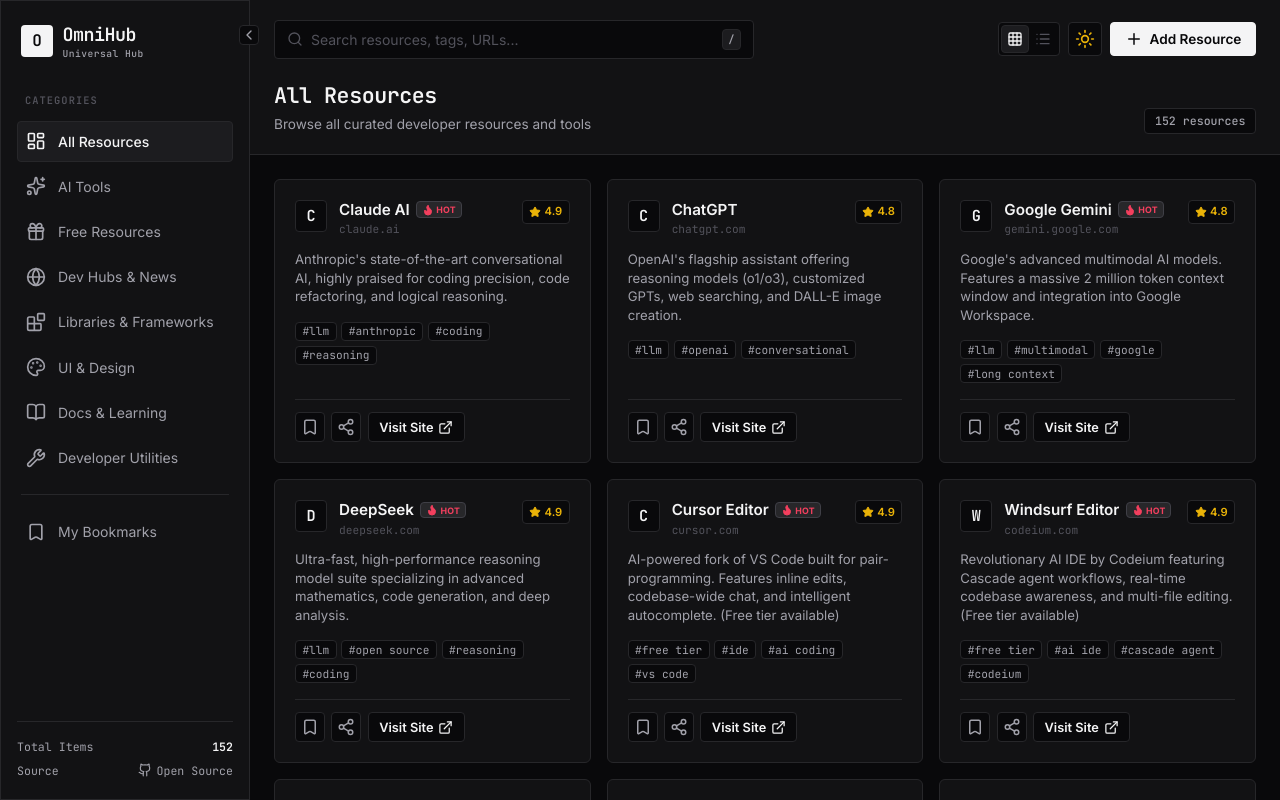
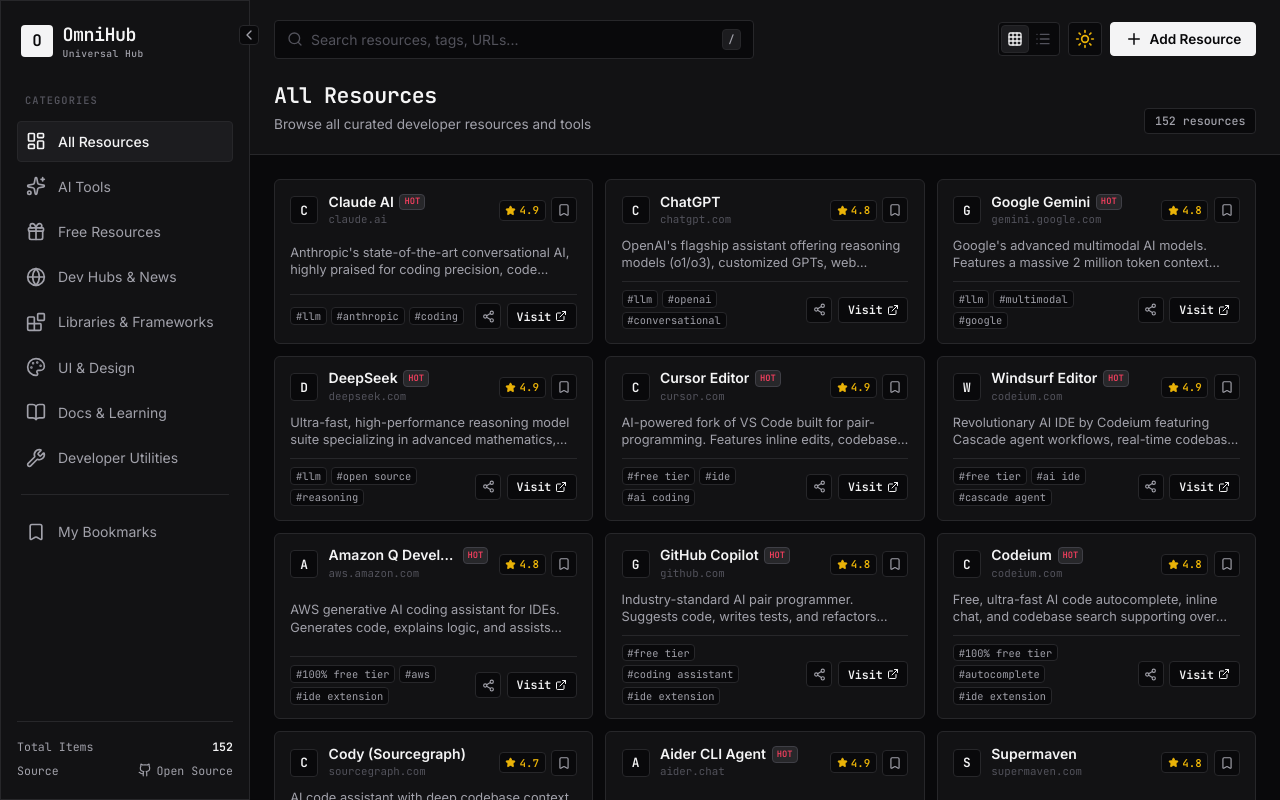
Before and after one commit to Ratul-NotFound/OmniHub, a React (Vite) app: page / in a window 1280 px wide. Shown: the top 800 px of the page. Built offline with nearby package versions, Linux system fonts and the light colour scheme.

Commit message:
Redesigned resource cards into compact 3-row structured layout

```diff
--- a/src/App.module.css
+++ b/src/App.module.css
@@ -58,8 +58,8 @@
 
 .gridLayout {
   display: grid;
-  grid-template-columns: repeat(auto-fill, minmax(300px, 1fr));
-  gap: 1rem;
+  grid-template-columns: repeat(auto-fill, minmax(265px, 1fr));
+  gap: 0.75rem;
 }
 
 .listLayout {
--- a/src/components/ResourceCard.module.css
+++ b/src/components/ResourceCard.module.css
@@ -1,32 +1,12 @@
 .card {
   position: relative;
   display: flex;
-  overflow: hidden;
+  flex-direction: column;
+  justify-content: space-between;
   border-radius: var(--radius-md);
   background-color: var(--bg-secondary);
   border: 1px solid var(--border-color);
   transition: all var(--transition-fast);
-}
-
-.gridCard {
-  flex-direction: column;
-  justify-content: space-between;
-  min-height: 200px;
-  padding: 1.25rem;
-}
-
-.listCard {
-  flex-direction: row;
-  align-items: center;
-  justify-content: space-between;
-  padding: 0.85rem 1.25rem;
-  width: 100%;
-  gap: 1.5rem;
-}
-
-/* Remove Background Glow for Raw Coded Style */
-.glowBg {
-  display: none;
 }
 
 .card:hover {
@@ -34,29 +14,39 @@
   background-color: var(--bg-tertiary);
 }
 
-/* Card Content Area */
-.content {
-  z-index: 1;
-  flex: 1;
+/* Grid View Card */
+.gridCard {
+  padding: 0.85rem 0.95rem;
+  min-height: 150px;
+  gap: 0.6rem;
 }
 
+/* List View Card */
+.listCard {
+  flex-direction: row;
+  align-items: center;
+  justify-content: space-between;
+  padding: 0.75rem 1rem;
+  gap: 1.25rem;
+}
+
+/* Header Row */
 .header {
   display: flex;
-  align-items: flex-start;
-  gap: 0.75rem;
-  margin-bottom: 0.75rem;
+  align-items: center;
+  gap: 0.65rem;
+  width: 100%;
 }
 
 .listCard .header {
-  margin-bottom: 0;
-  flex: 0 0 220px;
+  flex: 0 0 240px;
 }
 
-/* Avatar / Favicon Container (Raw square format) */
+/* Favicon Avatar */
 .avatar {
   position: relative;
-  width: 32px;
-  height: 32px;
+  width: 28px;
+  height: 28px;
   border-radius: var(--radius-sm);
   background-color: var(--bg-primary);
   display: flex;
@@ -68,8 +58,8 @@
 }
 
 .favicon {
-  width: 16px;
-  height: 16px;
+  width: 14px;
+  height: 14px;
   object-fit: contain;
   z-index: 2;
 }
@@ -77,56 +67,71 @@
 .fallbackLetter {
   position: absolute;
   font-family: var(--font-mono);
-  font-weight: 600;
-  font-size: 0.95rem;
+  font-weight: 700;
+  font-size: 0.8rem;
   color: var(--text-primary);
   z-index: 1;
 }
 
-.titleInfo {
+/* Title & Domain Area */
+.titleArea {
   display: flex;
   flex-direction: column;
-  gap: 0.1rem;
+  gap: 0.05rem;
+  min-width: 0;
   flex: 1;
 }
 
-.titleRow {
+.titleLine {
   display: flex;
   align-items: center;
-  gap: 0.4rem;
-  flex-wrap: wrap;
+  gap: 0.35rem;
+  min-width: 0;
 }
 
 .title {
   font-family: var(--font-sans);
-  font-size: 0.95rem;
+  font-size: 0.875rem;
   font-weight: 600;
   color: var(--text-primary);
-  line-height: 1.3;
+  line-height: 1.2;
+  white-space: nowrap;
+  overflow: hidden;
+  text-overflow: ellipsis;
 }
 
 .domain {
   font-family: var(--font-mono);
-  font-size: 0.7rem;
+  font-size: 0.675rem;
   color: var(--text-muted);
+  white-space: nowrap;
+  overflow: hidden;
+  text-overflow: ellipsis;
 }
 
-/* Hot Badge (Minimalist) */
+/* Hot Badge */
 .hotBadge {
   display: inline-flex;
   align-items: center;
-  gap: 0.15rem;
   background-color: var(--border-color);
   color: var(--accent-danger);
   border: 1px solid var(--border-hover);
   font-size: 0.55rem;
+  font-family: var(--font-mono);
   font-weight: 700;
-  padding: 0.05rem 0.3rem;
+  padding: 0.05rem 0.25rem;
   border-radius: var(--radius-sm);
-  letter-spacing: 0.02em;
+  flex-shrink: 0;
 }
 
-/* Rating Badge */
+/* Header Actions (Rating & Bookmark) */
+.headerActions {
+  display: flex;
+  align-items: center;
+  gap: 0.35rem;
+  flex-shrink: 0;
+}
+
 .ratingBadge {
   display: flex;
   align-items: center;
@@ -134,91 +139,29 @@
   background-color: var(--bg-primary);
   border: 1px solid var(--border-color);
   color: var(--accent-amber);
-  padding: 0.15rem 0.4rem;
+  padding: 0.1rem 0.35rem;
   border-radius: var(--radius-sm);
-  font-size: 0.7rem;
+  font-family: var(--font-mono);
+  font-size: 0.675rem;
   font-weight: 600;
-  flex-shrink: 0;
 }
 
-.starIcon {
-  color: var(--accent-amber);
-}
-
-/* Description text */
-.description {
-  font-size: 0.825rem;
-  color: var(--text-secondary);
-  line-height: 1.4;
-  margin-bottom: 1rem;
-}
-
-.listCard .description {
-  margin-bottom: 0;
-  padding: 0 0.5rem;
-}
-
-/* Tags Container */
-.tagsContainer {
-  display: flex;
-  flex-wrap: wrap;
-  gap: 0.3rem;
-}
-
-.listCard .tagsContainer {
-  display: none;
-}
-
-.tag {
-  font-family: var(--font-mono);
-  font-size: 0.7rem;
-  color: var(--text-secondary);
-  background-color: var(--bg-primary);
-  border: 1px solid var(--border-color);
-  padding: 0.1rem 0.4rem;
-  border-radius: var(--radius-sm);
-  transition: all var(--transition-fast);
-  cursor: pointer;
-}
-
-.tag:hover {
-  color: var(--text-primary);
-  border-color: var(--border-hover);
-}
-
-/* Actions Section */
-.actions {
-  display: flex;
-  align-items: center;
-  gap: 0.4rem;
-  z-index: 1;
-}
-
-.gridCard .actions {
-  margin-top: 1rem;
-  border-top: 1px solid var(--border-color);
-  padding-top: 0.75rem;
-}
-
-.listCard .actions {
-  flex-shrink: 0;
-}
-
-.actionBtn {
-  position: relative;
+/* Icon Buttons (Share & Bookmark) */
+.iconBtn {
   display: flex;
   align-items: center;
   justify-content: center;
-  width: 30px;
-  height: 30px;
+  width: 26px;
+  height: 26px;
   border-radius: var(--radius-sm);
   color: var(--text-secondary);
   background-color: var(--bg-primary);
   border: 1px solid var(--border-color);
   transition: all var(--transition-fast);
+  cursor: pointer;
 }
 
-.actionBtn:hover {
+.iconBtn:hover {
   color: var(--text-primary);
   border-color: var(--border-hover);
 }
@@ -233,40 +176,93 @@
   border-color: var(--accent-success) !important;
 }
 
-.checkIcon {
-  animation: none;
+/* Description */
+.description {
+  font-size: 0.8rem;
+  color: var(--text-secondary);
+  line-height: 1.35;
+  margin: 0;
+  display: -webkit-box;
+  -webkit-line-clamp: 2;
+  -webkit-box-orient: vertical;
+  overflow: hidden;
+  text-overflow: ellipsis;
 }
 
-/* Copied Tooltip (Flat monochrome) */
-.copiedTooltip {
-  position: absolute;
-  bottom: 125%;
-  left: 50%;
-  transform: translateX(-50%);
-  background-color: var(--bg-primary);
-  border: 1px solid var(--accent-success);
-  color: var(--accent-success);
+.listCard .description {
+  flex: 1;
+  -webkit-line-clamp: 1;
+}
+
+/* Footer Row */
+.footer {
+  display: flex;
+  align-items: center;
+  justify-content: space-between;
+  gap: 0.5rem;
+  padding-top: 0.5rem;
+  border-top: 1px solid var(--border-color);
+}
+
+.listCard .footer {
+  border-top: none;
+  padding-top: 0;
+  flex-shrink: 0;
+}
+
+/* Tags Row */
+.tagsRow {
+  display: flex;
+  align-items: center;
+  gap: 0.25rem;
+  flex-wrap: wrap;
+  overflow: hidden;
+}
+
+.listCard .tagsRow {
+  display: none;
+}
+
+.tag {
   font-family: var(--font-mono);
   font-size: 0.65rem;
-  font-weight: 600;
-  padding: 0.15rem 0.35rem;
+  color: var(--text-secondary);
+  background-color: var(--bg-primary);
+  border: 1px solid var(--border-color);
+  padding: 0.05rem 0.3rem;
   border-radius: var(--radius-sm);
-  pointer-events: none;
+  transition: all var(--transition-fast);
+  cursor: pointer;
   white-space: nowrap;
 }
 
-/* Visit Site Button (Raw border button) */
+.tag:hover {
+  color: var(--text-primary);
+  border-color: var(--border-hover);
+}
+
+/* Buttons Row */
+.btnRow {
+  display: flex;
+  align-items: center;
+  gap: 0.35rem;
+  flex-shrink: 0;
+  margin-left: auto;
+}
+
+/* Visit Button */
 .visitBtn {
   display: inline-flex;
   align-items: center;
-  gap: 0.3rem;
+  gap: 0.25rem;
   background-color: var(--bg-primary);
   color: var(--text-primary);
   border: 1px solid var(--border-color);
-  padding: 0 0.65rem;
-  height: 30px;
+  padding: 0 0.55rem;
+  height: 26px;
   border-radius: var(--radius-sm);
-  font-size: 0.8rem;
+  font-family: var(--font-mono);
+  font-size: 0.725rem;
   font-weight: 600;
   transition: all var(--transition-fast);
 }
@@ -277,44 +273,25 @@
   border-color: var(--text-primary);
 }
 
-/* Responsive Overrides */
+/* Mobile responsive */
 @media (max-width: 768px) {
   .listCard {
     flex-direction: column;
     align-items: stretch;
-    gap: 0.75rem;
-    padding: 1rem;
+    gap: 0.6rem;
+    padding: 0.85rem;
   }
 
   .listCard .header {
     flex: none;
   }
 
-  .listCard .description {
-    padding: 0;
+  .listCard .tagsRow {
+    display: flex;
   }
 
-  .listCard .tagsContainer {
-    display: flex;
-    margin-top: 0.5rem;
-  }
-
-  .listCard .actions {
+  .listCard .footer {
     border-top: 1px solid var(--border-color);
     padding-top: 0.5rem;
-    margin-top: 0.25rem;
-    justify-content: flex-start;
   }
 }
-
-@media (max-width: 480px) {
-  .visitText {
-    display: none;
-  }
-
-  .visitBtn {
-    padding: 0;
-    width: 30px;
-    justify-content: center;
-  }
-}
--- a/src/components/ResourceCard.tsx
+++ b/src/components/ResourceCard.tsx
@@ -6,7 +6,6 @@
   ExternalLink,
   Share2,
   Star,
-  Flame,
   Check
 } from 'lucide-react';
 
@@ -55,21 +54,15 @@
     <div className={`
       ${styles.card}
       ${isListView ? styles.listCard : styles.gridCard}
-      glass-panel glass-panel-hover
+      glass-panel
     `}>
-      {/* Background glow effects for grid view */}
-      {!isListView && <div className={styles.glowBg} />}
-
-      {/* Main Content Area */}
-      <div className={styles.content}>
+      {/* Header Section */}
       <div className={styles.header}>
-          {/* Favicon or fallback domain indicator */}
         <div className={styles.avatar}>
           <img
             src={`https://www.google.com/s2/favicons?sz=64&domain=${getDomain(resource.url)}`}
             alt=""
             onError={(e) => {
-                // If it fails to load, replace with clean placeholder
               (e.target as HTMLImageElement).style.display = 'none';
             }}
             className={styles.favicon}
@@ -79,33 +72,39 @@
           </span>
         </div>
 
-          <div className={styles.titleInfo}>
-            <div className={styles.titleRow}>
-              <h3 className={styles.title}>{resource.title}</h3>
+        <div className={styles.titleArea}>
+          <div className={styles.titleLine}>
+            <h3 className={styles.title} title={resource.title}>{resource.title}</h3>
             {resource.isHot && (
-                <span className={styles.hotBadge} title="Trending Resource">
-                  <Flame size={12} fill="currentColor" /> HOT
-                </span>
+              <span className={styles.hotBadge}>HOT</span>
             )}
           </div>
-
-            {/* Domain text */}
           <span className={styles.domain}>{getDomain(resource.url)}</span>
         </div>
 
-          {/* Rating */}
+        <div className={styles.headerActions}>
           <div className={styles.ratingBadge}>
-            <Star size={12} className={styles.starIcon} fill="currentColor" />
+            <Star size={11} fill="currentColor" />
             <span>{resource.rating.toFixed(1)}</span>
+          </div>
+          <button
+            onClick={() => onToggleBookmark(resource.id)}
+            className={`${styles.iconBtn} ${isBookmarked ? styles.activeBookmark : ''}`}
+            title={isBookmarked ? 'Remove Bookmark' : 'Add Bookmark'}
+            aria-label="Toggle Bookmark"
+          >
+            <Bookmark size={14} fill={isBookmarked ? 'currentColor' : 'none'} />
+          </button>
         </div>
       </div>
 
-        {/* Description */}
+      {/* Description Text */}
       <p className={styles.description}>{resource.description}</p>
 
-        {/* Tags */}
-        <div className={styles.tagsContainer}>
-          {resource.tags.map(tag => (
+      {/* Footer Section (Tags + Launch Button) */}
+      <div className={styles.footer}>
+        <div className={styles.tagsRow}>
+          {resource.tags.slice(0, 3).map(tag => (
             <button
               key={tag}
               onClick={() => onTagClick(tag)}
@@ -115,32 +114,16 @@
             </button>
           ))}
         </div>
-      </div>
 
-      {/* Actions (Share, Bookmark, Launch) */}
-      <div className={styles.actions}>
-        {/* Bookmark Trigger */}
-        <button
-          onClick={() => onToggleBookmark(resource.id)}
-          className={`${styles.actionBtn} ${isBookmarked ? styles.activeBookmark : ''}`}
-          title={isBookmarked ? 'Remove from bookmarks' : 'Add to bookmarks'}
-          aria-label={isBookmarked ? 'Remove Bookmark' : 'Bookmark resource'}
-        >
-          <Bookmark size={18} fill={isBookmarked ? 'currentColor' : 'none'} />
-        </button>
-
-        {/* Share/Copy Trigger */}
+        <div className={styles.btnRow}>
           <button
             onClick={handleShare}
-          className={`${styles.actionBtn} ${copied ? styles.copiedBtn : ''}`}
-          title="Copy Link to Clipboard"
-          aria-label="Share resource"
+            className={`${styles.iconBtn} ${copied ? styles.copiedBtn : ''}`}
+            title="Copy Link"
+            aria-label="Share Link"
           >
-          {copied ? <Check size={18} className={styles.checkIcon} /> : <Share2 size={18} />}
-          {copied && <span className={styles.copiedTooltip}>Copied!</span>}
+            {copied ? <Check size={13} /> : <Share2 size={13} />}
           </button>
-
-        {/* Launch External Link */}
           <a
             href={resource.url}
             target="_blank"
@@ -148,9 +131,10 @@
             className={styles.visitBtn}
             title={`Visit ${resource.title}`}
           >
-          <span className={styles.visitText}>Visit Site</span>
-          <ExternalLink size={15} />
+            <span>Visit</span>
+            <ExternalLink size={12} />
           </a>
+        </div>
       </div>
     </div>
   );
```
Lines whose indentation alone changed are shown as unchanged.
